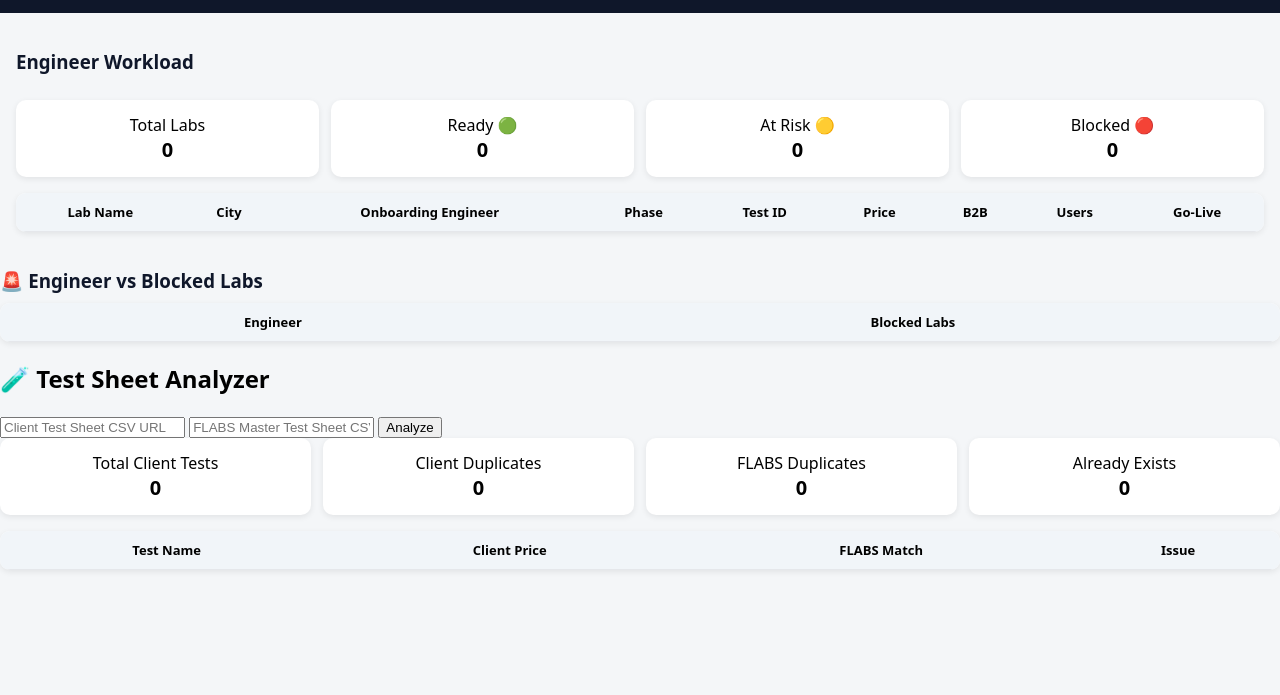
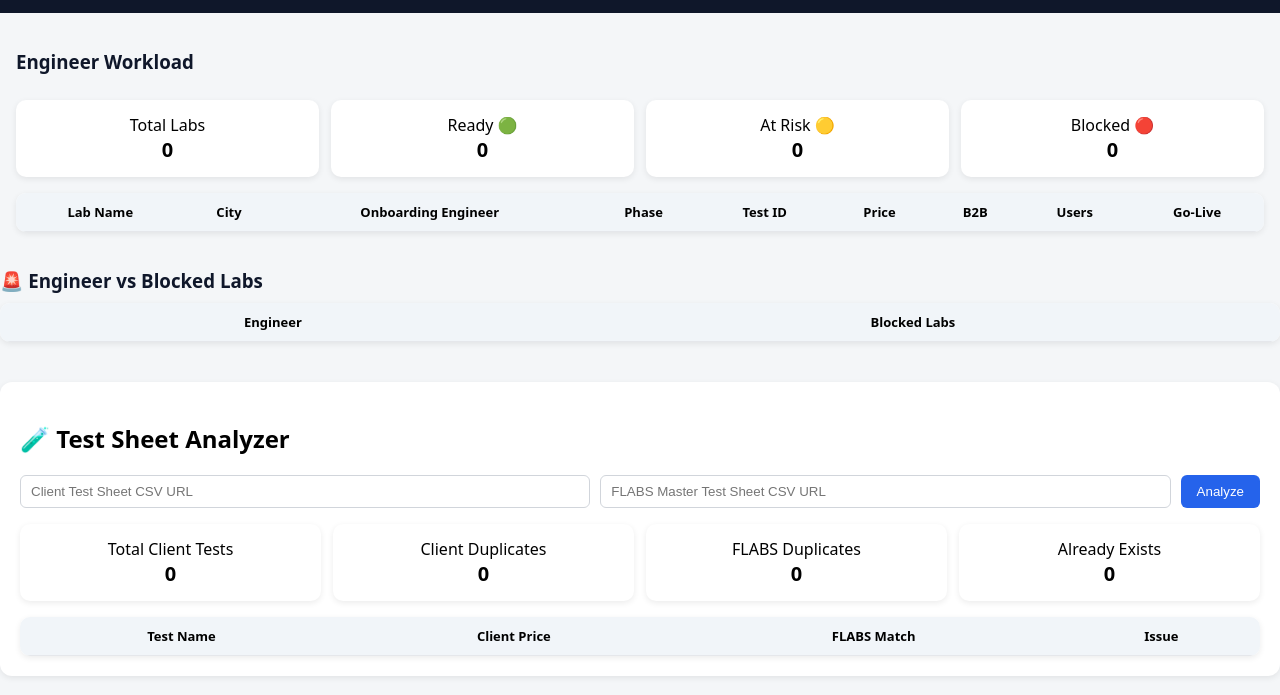
Before and after one commit to Ajayyadav-creater/lis-onboarding-dashboard, a plain HTML site: page index.html in a window 1280 px wide. Shown: the part 67-762 px from the top of the page. Drawn offline with Linux system fonts and the light colour scheme; no server answers.

Commit message:
Update style.css

```diff
--- a/style.css
+++ b/style.css
@@ -141,3 +141,38 @@ th {
     min-width: 700px;
   }
 }
+.test-analyzer {
+  margin-top: 40px;
+  background: #ffffff;
+  padding: 20px;
+  border-radius: 12px;
+  box-shadow: 0 2px 6px rgba(0,0,0,0.08);
+}
+
+.analyzer-inputs {
+  display: flex;
+  gap: 10px;
+  flex-wrap: wrap;
+  margin-bottom: 16px;
+}
+
+.analyzer-inputs input {
+  flex: 1;
+  min-width: 240px;
+  padding: 8px 10px;
+  border-radius: 6px;
+  border: 1px solid #d1d5db;
+}
+
+.analyzer-inputs button {
+  padding: 8px 16px;
+  border-radius: 6px;
+  border: none;
+  background: #2563eb;
+  color: white;
+  cursor: pointer;
+}
+
+.status-ok { color: green; }
+.status-warn { color: orange; }
+.status-bad { color: red; }
```
